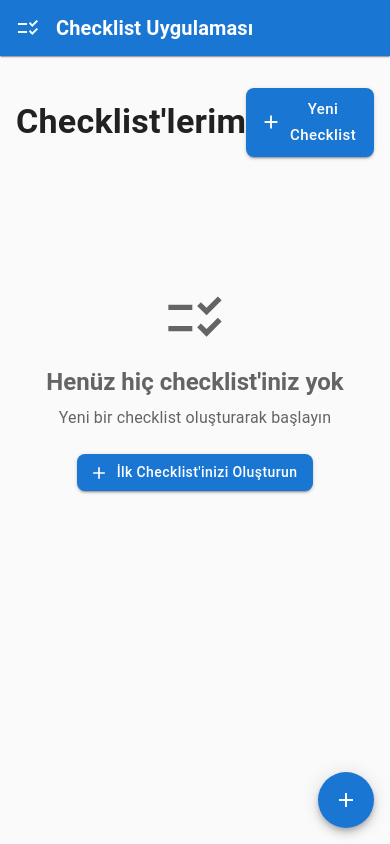
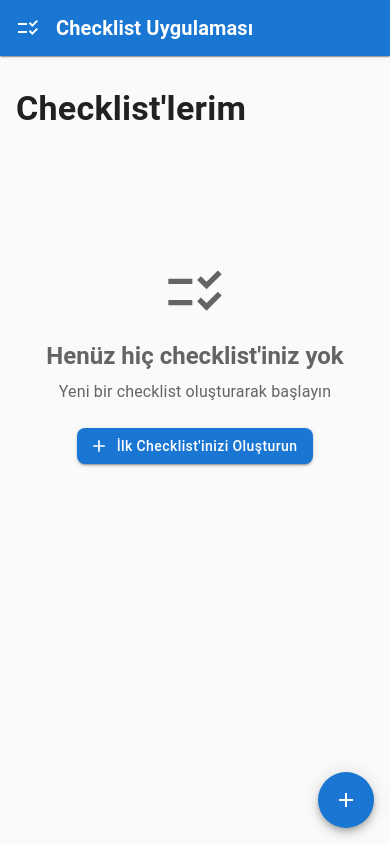
Before and after one commit to emrekesimemre/checklist, a Next.js app: page / in a window 390 px wide. Built offline with nearby package versions, Linux system fonts and the light colour scheme.

Commit message:
Fix visibility property in HomePage component to use 'display' instead of 'vis' for better responsiveness.

```diff
--- a/src/app/page.tsx
+++ b/src/app/page.tsx
@@ -123,7 +123,7 @@ export default function HomePage() {
             onClick={() => setIsCreateDialogOpen(true)}
             size="large"
             sx={{
-              vis: { xs: 'none', md: 'block' },
+              display: { xs: 'none', md: 'block' },
             }}
           >
             Yeni Checklist
```
